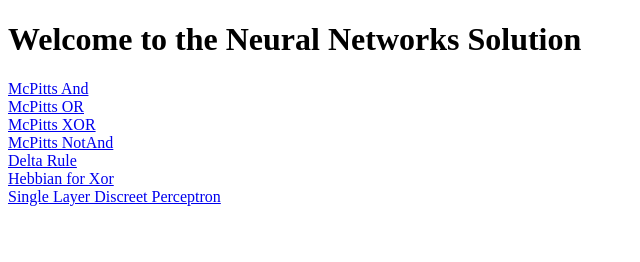
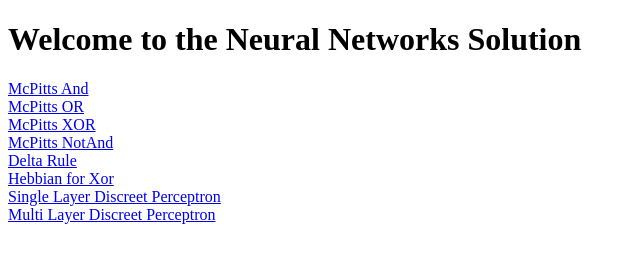
Before and after one commit to BhaaveshWaykole/NeuralNetExperiments, a plain HTML site: page index.html in a window 1280 px wide. Shown: the whole page, without its empty margins (0-640 px from the left). Drawn offline with Linux system fonts and the light colour scheme.

Commit message:
perceptrons

```diff
--- a/index.html
+++ b/index.html
@@ -14,5 +14,6 @@
     <a href="./Experiments/DeltaRule.txt">Delta Rule</a><br>
     <a href="./Experiments/HebbusingXor.txt">Hebbian for Xor</a><br>
     <a href="./Experiments/SingleLayerDiscreet.txt">Single Layer Discreet Perceptron</a><br>
+    <a href="./Experiments/MultiLayerDiscreet.txt">Multi Layer Discreet Perceptron</a><br>
 </body>
 </html>
```
Also changed, not shown: Experiments/MultiLayerDiscreet.txt (added), Experiments/SingleLayerDiscreet.txt.
